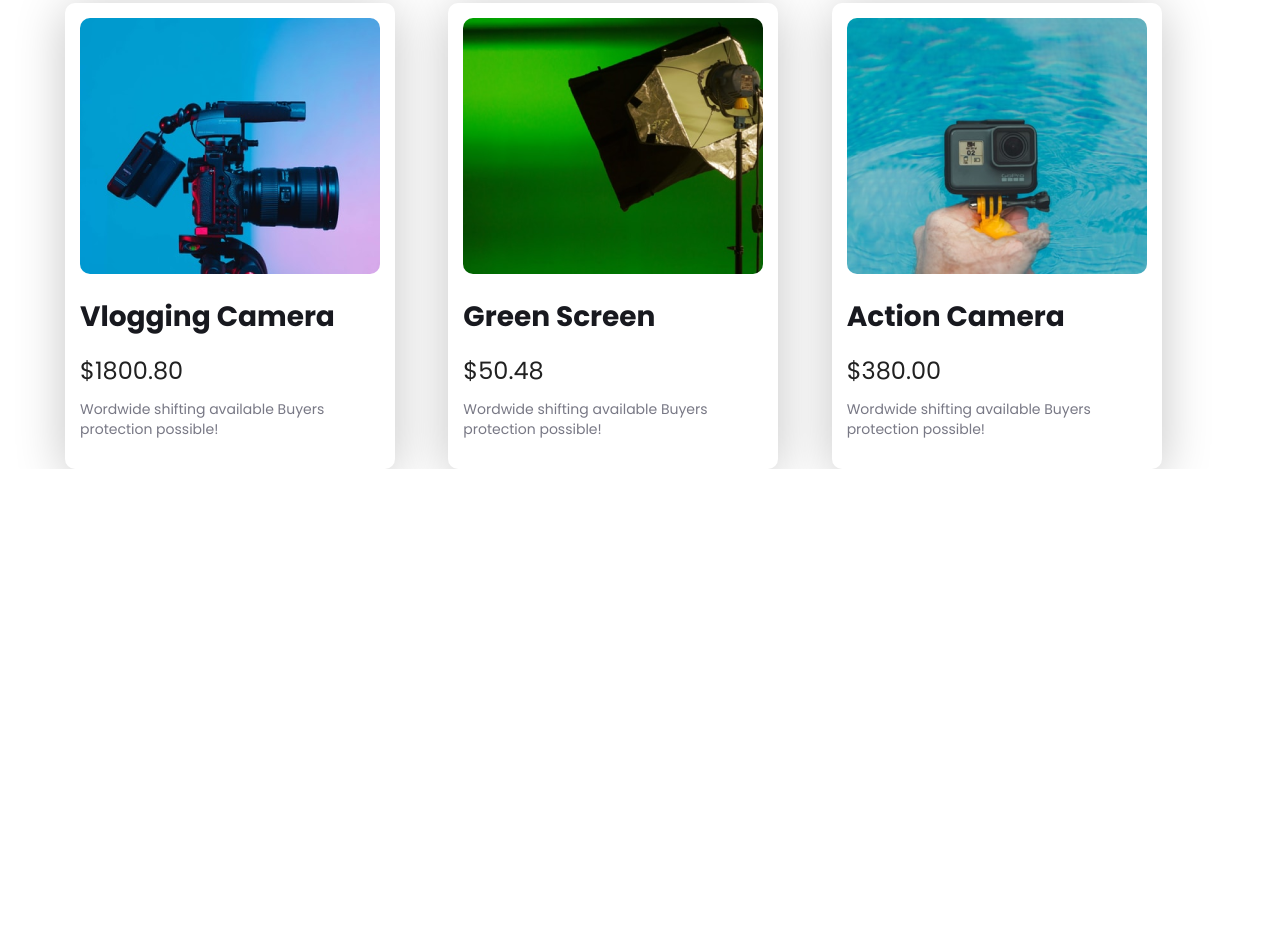
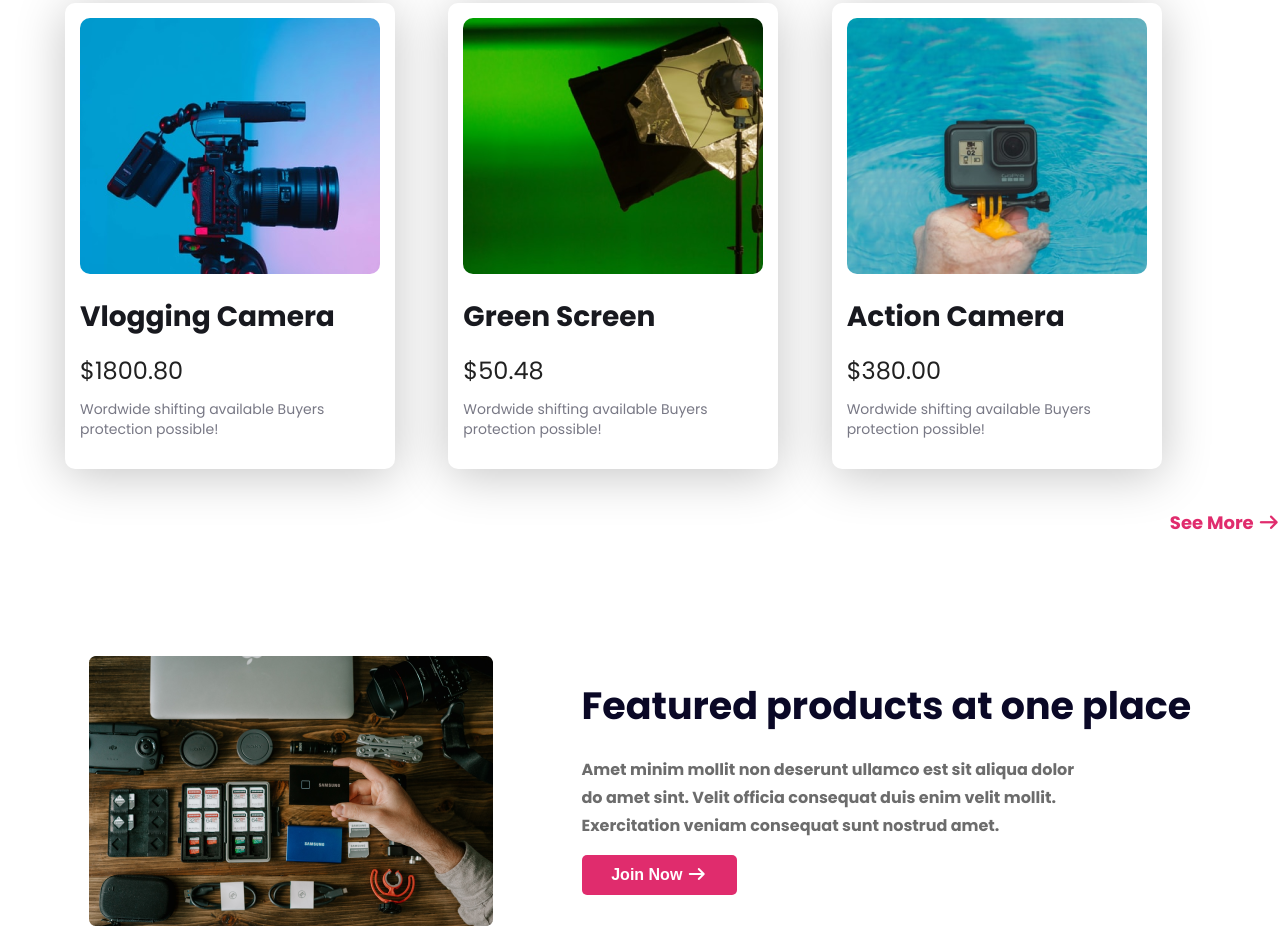
Before and after one commit to SheikhSabbirAhmad/Influencer-Gear, a plain HTML site: page index.html in a window 1280 px wide. Shown: the part 2109-3042 px from the top of the page. Before the commit the page ends 2578 px from the top, so only its background shows below. Drawn offline with Linux system fonts and the light colour scheme.

Commit message:
Completed Feature Products section

```diff
--- a/index.html
+++ b/index.html
@@ -117,6 +117,22 @@
                 </div>
             </div>
         </section>
+
+        <div class="see-more">
+            <a href="">See More  <i class="fa-solid fa-arrow-right"></i></a>
+        </div>
+
+        <section id="feature">
+            <div class="feature-image">
+                <img src="./images/gear.png" alt="Gear images">
+            </div>
+
+            <div class="feature-content">
+                <h2>Featured products at one place</h2>
+                <p>Amet minim mollit non deserunt ullamco est sit aliqua dolor do amet sint. Velit officia consequat duis enim velit mollit. Exercitation veniam consequat sunt nostrud amet.</p>
+                <button class="btn2">Join Now <i class="fa-solid fa-arrow-right"></i></button>
+            </div>
+        </section>
     </main>
 </body>
 </html>
--- a/styles/style.css
+++ b/styles/style.css
@@ -191,3 +191,72 @@ body{
     color: #787885;
     margin-bottom: 15px;
 }
+
+/* Style See-More */
+
+.see-more{
+    margin-top: 40px;
+    max-width: 1280px;
+    display: flex;
+    justify-content: end;
+}
+
+.see-more a{
+    font-size: 1.125rem;
+    font-weight: 700;
+    color: #E02C6D;
+    text-decoration: none;
+}
+
+.see-more a:hover{
+    color: green;
+}
+
+/* Style Feature Section */
+
+#feature{
+    display: flex;
+    justify-content:space-evenly;
+    width:100%;
+    max-width: 1600px;
+    margin: 0px auto;
+    margin-top: 120px;
+}
+
+.feature-content{
+    margin-top: 20px;
+}
+
+.feature-content h2{
+    font-size: 2.375rem;
+    color: #0A0826;
+    line-height: 60px;
+    font-weight: 700;
+}
+
+.feature-content p{
+    font-size: 1rem;
+    line-height: 28px;
+    font-weight: 700;
+    color: #6C6C6C;
+    width: 500px;
+    margin-top: 20px;
+}
+
+.feature-content .btn2{
+    background-color: #E02C6D;
+    border: none;
+    font-size: 1rem;
+    font-weight: bold;
+    color: #FFFFFF;
+    cursor: pointer;
+    border-radius: 5px;
+    width: 155px;
+    height: 40px;
+    text-align: center;
+    margin-top: 15px;
+}
+
+.btn2:hover{
+    background-color: green;
+}
```
